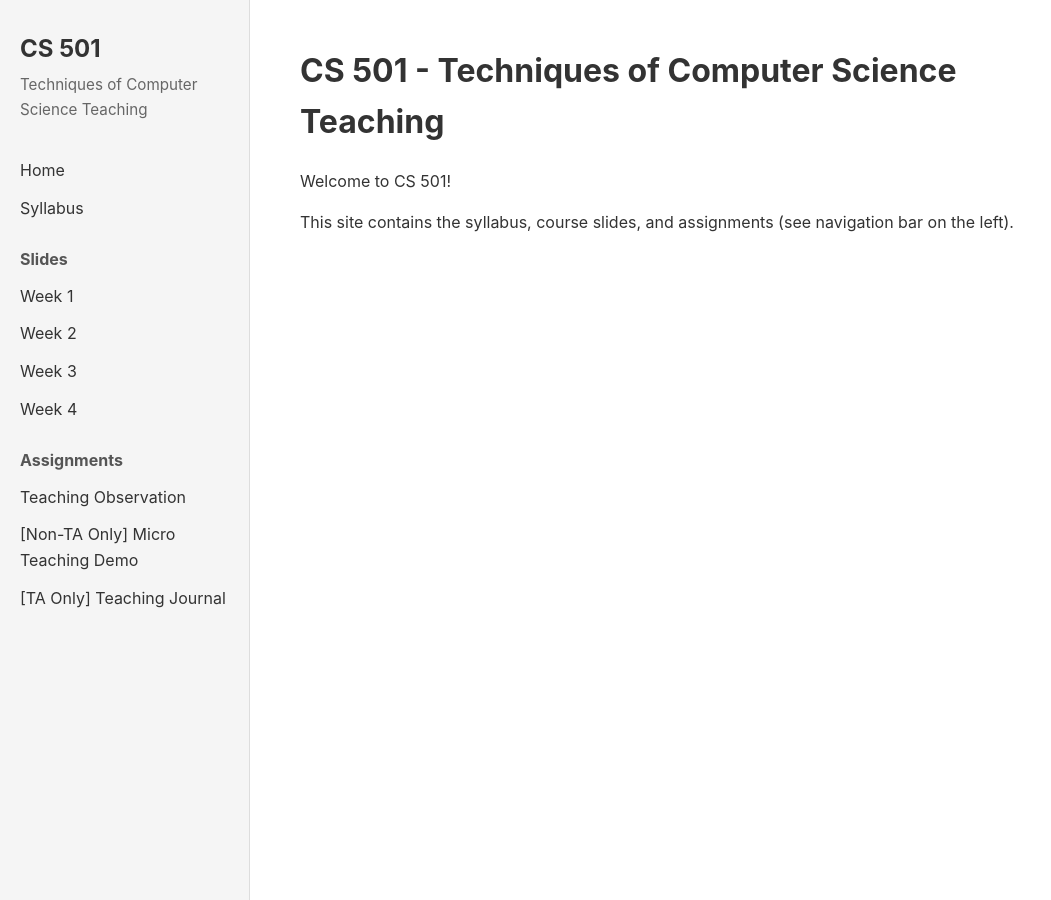
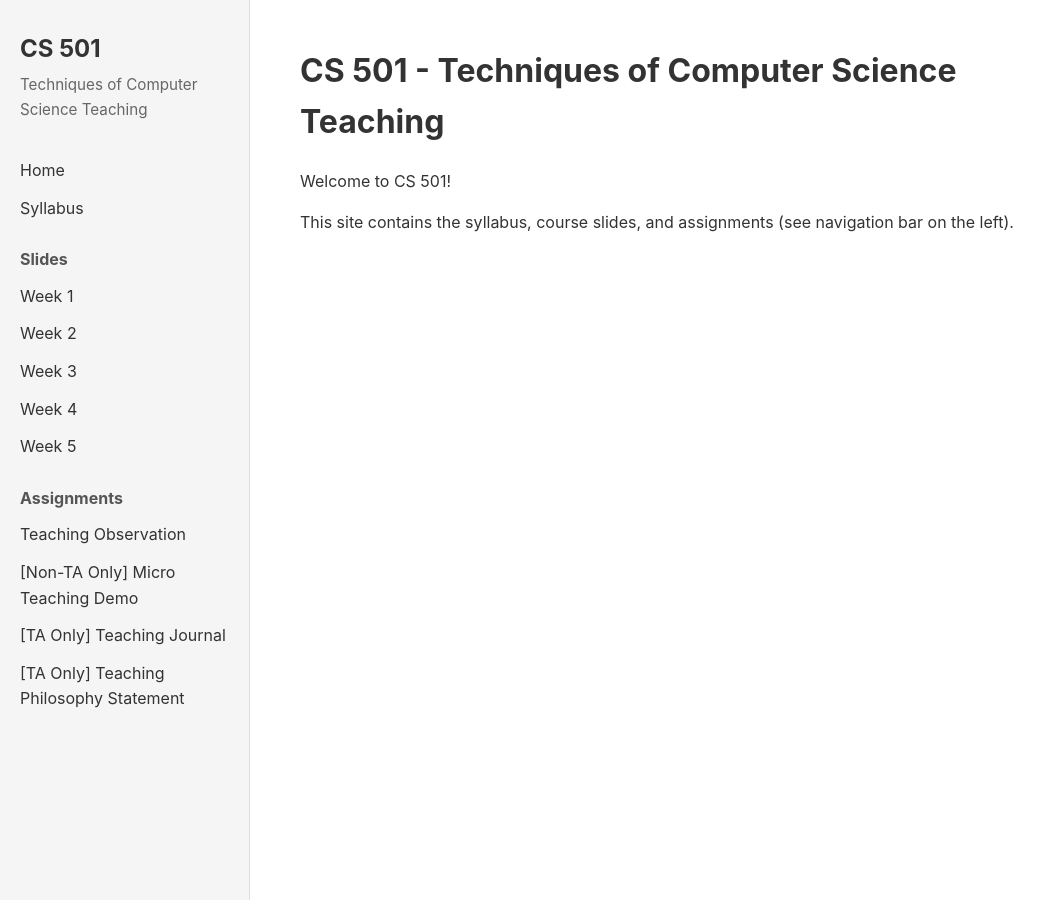
Before and after one commit to schibler/CS501, a Jekyll site: the page built from index.md, in a window 1280 px wide. Shown: the whole page, without its empty margins (0-1051 px from the left). Built offline with Jekyll 4.4.1, drawn with Linux system fonts in a browser that asks for light colours; our own code applies the rules of GitHub Pages for plain Markdown files.

Commit message:
Update default.html

```diff
--- a/_layouts/default.html
+++ b/_layouts/default.html
@@ -28,11 +28,13 @@
             <a href="{{ "/slides/week2" | relative_url }}">Week 2</a>
             <a href="{{ "/slides/week3" | relative_url }}">Week 3</a>
             <a href="{{ "/slides/week4" | relative_url }}">Week 4</a>
+            <a href="{{ "/slides/week4" | relative_url }}">Week 5</a>
 
             <div class="nav-section">Assignments</div>
             <a href="{{ "/assignments/teaching_observation" | relative_url }}">Teaching Observation</a>
             <a href="{{ "/assignments/teaching_demo" | relative_url }}">[Non-TA Only] Micro Teaching Demo</a>
             <a href="{{ "/assignments/teaching_journal" | relative_url }}">[TA Only] Teaching Journal</a>
+            <a href="{{ "/assignments/teaching_statement" | relative_url }}">[TA Only] Teaching Philosophy Statement</a>
         </nav>
     </aside>
 
```
